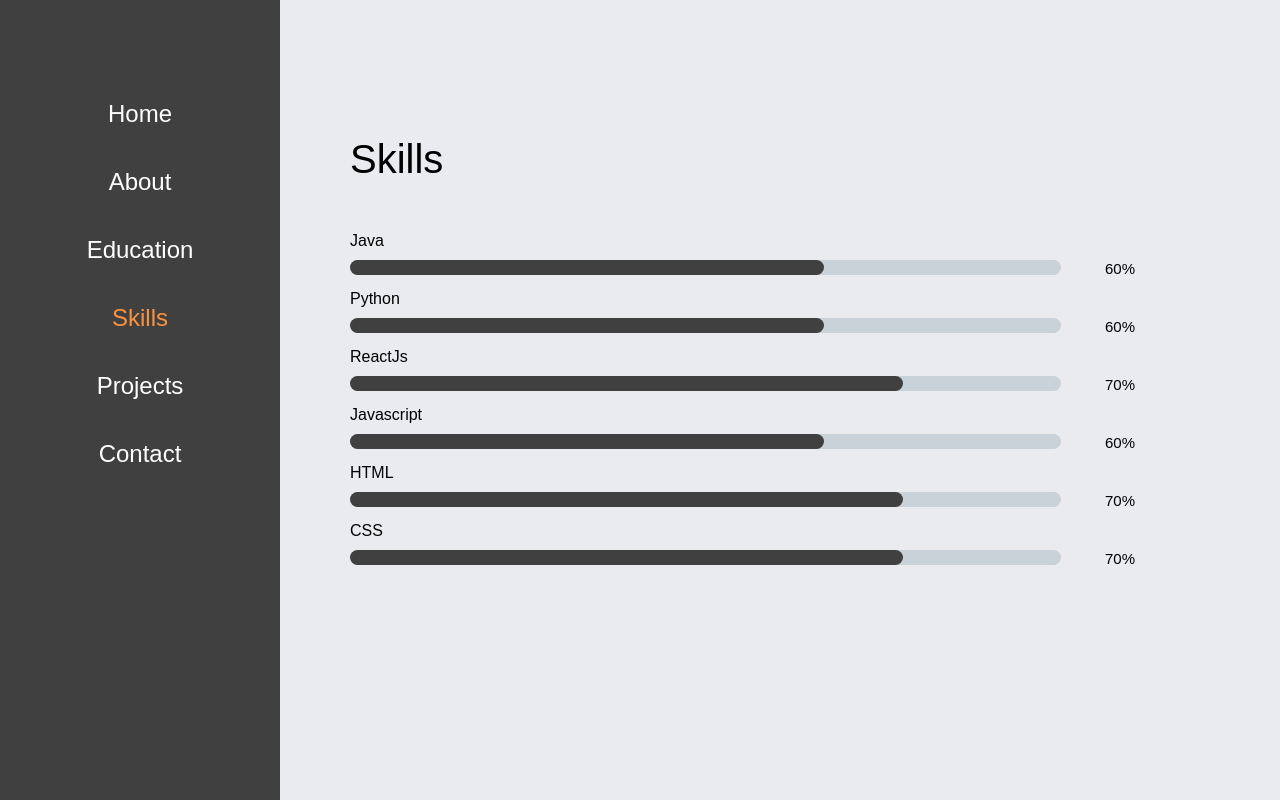
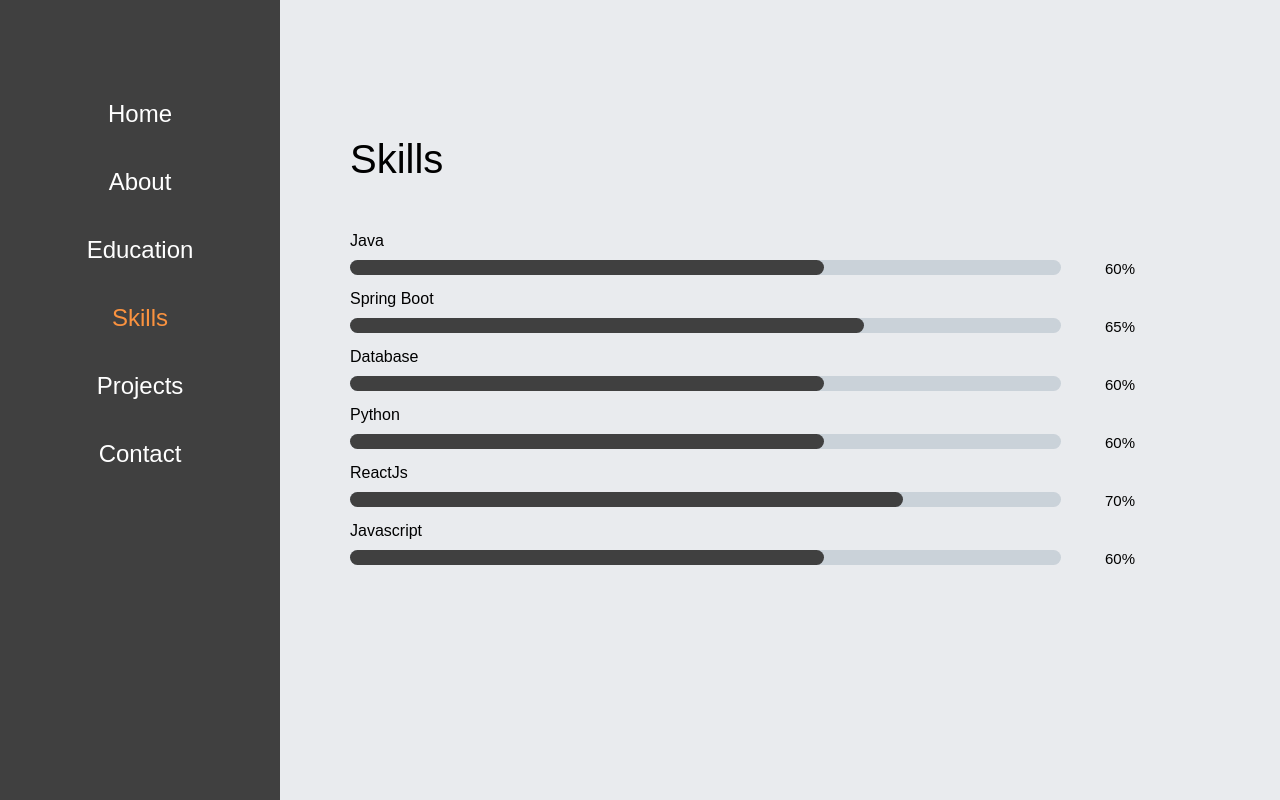
Before and after one commit to KamalByanjankar/PortfolioWebsite, a React (Create React App) app: page /skills in a window 1280 px wide. Built offline with nearby package versions, Linux system fonts and the light colour scheme.

Commit message:
skills edited

```diff
--- a/src/components/Skills/Skills.css
+++ b/src/components/Skills/Skills.css
@@ -34,6 +34,26 @@
 }
 
 @keyframes java {
+  to {
+    width: 60%;
+  }
+}
+
+li.springBoot:after {
+  animation-name: springBoot;
+}
+
+@keyframes springBoot {
+  to {
+    width: 65%;
+  }
+}
+
+li.database:after {
+  animation-name: database;
+}
+
+@keyframes database {
   to {
     width: 60%;
   }
--- a/src/components/Skills/Skills.jsx
+++ b/src/components/Skills/Skills.jsx
@@ -10,6 +10,12 @@
           <li className="java">
             Java<span className="skills__percent">60%</span>
           </li>
+          <li className="springBoot">
+            Spring Boot<span className="skills__percent">65%</span>
+          </li>
+          <li className="database">
+            Database<span className="skills__percent">60%</span>
+          </li>
           <li className="python">
             Python<span className="skills__percent">60%</span>
           </li>
@@ -19,12 +25,12 @@
           <li className="javascript">
             Javascript<span className="skills__percent">60%</span>
           </li>
-          <li className="html">
+          {/* <li className="html">
             HTML<span className="skills__percent">70%</span>
           </li>
           <li className="css">
             CSS<span className="skills__percent">70%</span>
-          </li>
+          </li> */}
         </ul>
       </div>
     </div>
```
